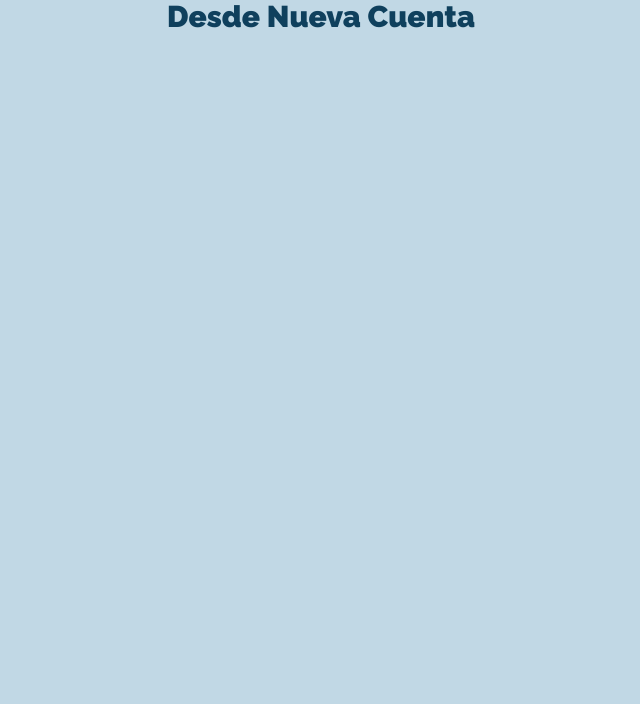
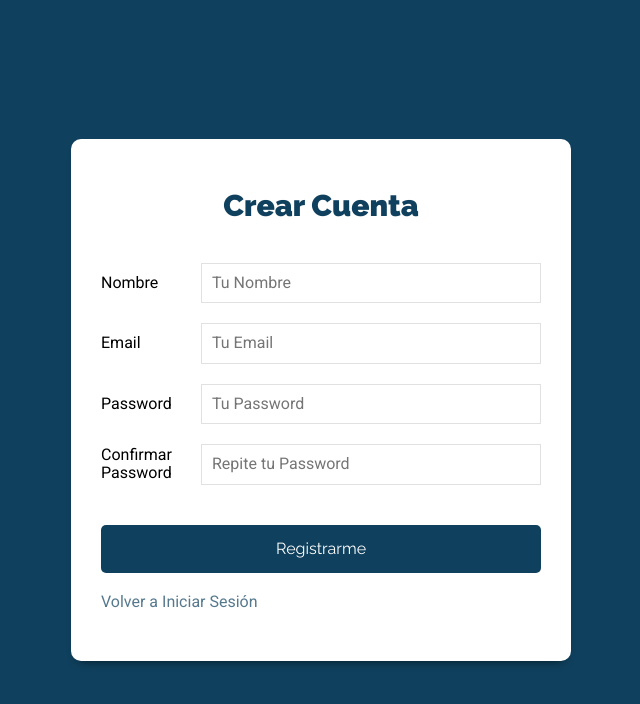
Before and after one commit to jesusdevp/merntask-cliente, a React (Create React App) app: page /signup in a window 1280 px wide. Shown: the top 704 px of the page, without its empty margins (319-959 px from the left). Built offline with nearby package versions, Linux system fonts and the light colour scheme.

Commit message:
Componentes SignUp y Login Creados

```diff
--- a/src/components/auth/Login.jsx
+++ b/src/components/auth/Login.jsx
@@ -1,7 +1,69 @@
-import React from "react";
+import React, { useState } from "react";
+import { Link } from "react-router-dom";
 
 const Login = () => {
-  return <h1>Desde Login</h1>;
+  //state para iniciar sesion
+  const [usuario, setUsuario] = useState({
+    email: "",
+    password: "",
+  });
+
+  //estraer de usuario
+
+  const { email, password } = usuario;
+
+  const handleChange = (e) => {
+    setUsuario({
+      ...usuario,
+      [e.target.name]: e.target.value,
+    });
+  };
+
+  const handleSubmit = (e) => {
+    e.preventDefault();
+  };
+
+  return (
+    <div className="form-usuario">
+      <div className="contenedor-form sombra-dark">
+        <h1>Iniciar Sesión</h1>
+        <form onSubmit={handleSubmit}>
+          <div className="campo-form">
+            <label htmlFor="email">Email</label>
+            <input
+              type="email"
+              id="email"
+              name="email"
+              placeholder="Tu Email"
+              value={email}
+              onChange={handleChange}
+            />
+          </div>
+          <div className="campo-form">
+            <label htmlFor="password">Password</label>
+            <input
+              type="password"
+              id="password"
+              name="password"
+              placeholder="Tu Password"
+              value={password}
+              onChange={handleChange}
+            />
+          </div>
+          <div className="campo-form">
+            <input
+              type="submit"
+              className="btn btn-primario btn-block"
+              value="Iniciar Sesión"
+            />
+          </div>
+        </form>
+        <Link to={"./signup"} className="enlace-cuenta">
+          Crear Cuenta
+        </Link>
+      </div>
+    </div>
+  );
 };
 
 export default Login;
--- a/src/components/auth/SignUp.jsx
+++ b/src/components/auth/SignUp.jsx
@@ -1,7 +1,93 @@
-import React from "react";
+import React, { useState } from "react";
+import { Link } from "react-router-dom";
 
-const SignUp = () => {
-  return <h1>Desde Nueva Cuenta</h1>;
+const Signup = () => {
+  //state para registrarse
+  const [usuario, setUsuario] = useState({
+    nombre: "",
+    email: "",
+    password: "",
+    confirmar: "",
+  });
+
+  //estraer de usuario
+
+  const { nombre, email, password, confirmar } = usuario;
+
+  const handleChange = (e) => {
+    setUsuario({
+      ...usuario,
+      [e.target.name]: e.target.value,
+    });
+  };
+
+  const handleSubmit = (e) => {
+    e.preventDefault();
+  };
+
+  return (
+    <div className="form-usuario">
+      <div className="contenedor-form sombra-dark">
+        <h1>Crear Cuenta</h1>
+        <form onSubmit={handleSubmit}>
+          <div className="campo-form">
+            <label htmlFor="nombre">Nombre</label>
+            <input
+              type="text"
+              id="nombre"
+              name="nombre"
+              placeholder="Tu Nombre"
+              value={nombre}
+              onChange={handleChange}
+            />
+          </div>
+          <div className="campo-form">
+            <label htmlFor="email">Email</label>
+            <input
+              type="email"
+              id="email"
+              name="email"
+              placeholder="Tu Email"
+              value={email}
+              onChange={handleChange}
+            />
+          </div>
+          <div className="campo-form">
+            <label htmlFor="password">Password</label>
+            <input
+              type="password"
+              id="password"
+              name="password"
+              placeholder="Tu Password"
+              value={password}
+              onChange={handleChange}
+            />
+          </div>
+          <div className="campo-form">
+            <label htmlFor="confirmar">Confirmar Password</label>
+            <input
+              type="password"
+              id="confirmar"
+              name="confirmar"
+              placeholder="Repite tu Password"
+              value={confirmar}
+              onChange={handleChange}
+            />
+          </div>
+          <div className="campo-form">
+            <input
+              type="submit"
+              className="btn btn-primario btn-block"
+              value="Registrarme"
+            />
+          </div>
+        </form>
+        <Link to={"/"} className="enlace-cuenta">
+          Volver a Iniciar Sesión
+        </Link>
+      </div>
+    </div>
+  );
 };
 
-export default SignUp;
+export default Signup;
```
